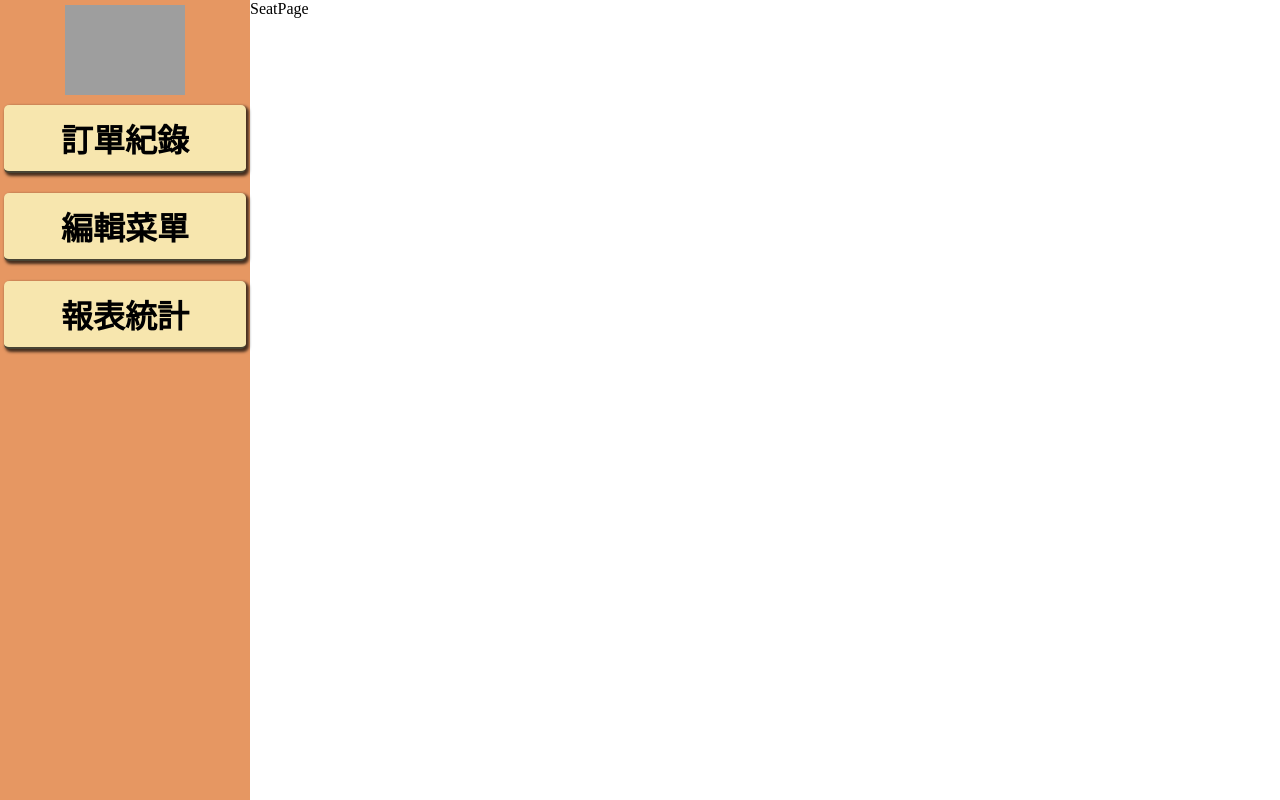
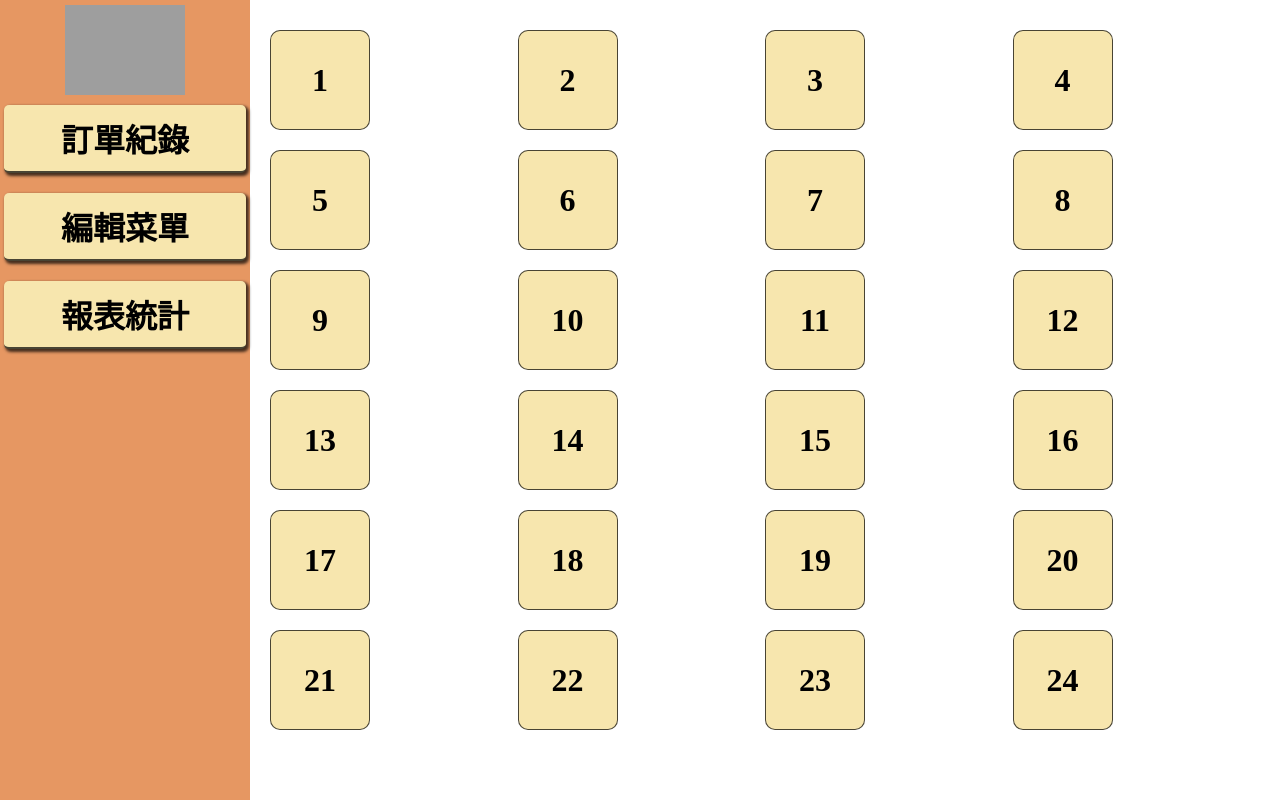
Before and after one commit to Wangt0ny/FANGS_project_table_React, a React (Vite) app: page / in a window 1280 px wide. Built offline with nearby package versions, Linux system fonts and the light colour scheme; grey boxes are pictures that could not be loaded.

Commit message:
新增座位頁面

```diff
--- a/src/App.jsx
+++ b/src/App.jsx
@@ -2,20 +2,25 @@
 import SeatPage from "./components/pages/SeatPage";
 import EditMenuPage from "./components/pages/EditMenuPage";
 import ReportPage from "./components/pages/ReportPage";
+import OrderPage from "./components/pages/OrderPage";
 import Navbar from "./components/Navbar";
 
 
 function APP() {
   return (
     <div className="page-wrapper">
-      <Router>
-        <Navbar />
-        <Routes>
-          <Route path="/" element={<SeatPage />} />
-          <Route path="/edit" element={<EditMenuPage />} />
-          <Route path="/report" element={<ReportPage />} />
-        </Routes>
-      </Router>
+      <Routes>
+        <Route path="/" element={<Navbar />} />
+        <Route path="/edit" element={<Navbar />} />
+        <Route path="/report" element={<Navbar />} />
+        <Route path="/order/:num" element={<></>} />
+      </Routes>
+      <Routes>
+        <Route path="/" element={<SeatPage />} />
+        <Route path="/edit" element={<EditMenuPage />} />
+        <Route path="/report" element={<ReportPage />} />
+        <Route path="/order/:num" element={<OrderPage />} />
+      </Routes>
     </div>
 
   );
--- /dev/null
+++ b/src/assets/seatList.js
@@ -0,0 +1,76 @@
+let seatList = [
+    {
+        num: 1
+    },
+    {
+        num: 2
+    },
+    {
+        num: 3
+    },
+    {
+        num: 4
+    },
+    {
+        num: 5
+    },
+    {
+        num: 6
+    },
+    {
+        num: 7
+    },
+    {
+        num: 8
+    },
+    {
+        num: 9
+    },
+    {
+        num: 10
+    },
+    {
+        num: 11
+    },
+    {
+        num: 12
+    },
+    {
+        num: 13
+    },
+    {
+        num: 14
+    },
+    {
+        num: 15
+    },
+    {
+        num: 16
+    },
+    {
+        num: 17
+    },
+    {
+        num: 18
+    },
+    {
+        num: 19
+    },
+    {
+        num: 20
+    },
+    {
+        num: 21
+    },
+    {
+        num: 22
+    },
+    {
+        num: 23
+    },
+    {
+        num: 24
+    },
+];
+
+export default seatList;
--- /dev/null
+++ b/src/components/SeatItem.jsx
@@ -0,0 +1,35 @@
+import { useEffect, useState } from "react";
+import { Link } from "react-router-dom";
+
+function SeatItem(props) {
+    let { seatNum, Open, setOpen } = props
+    let [openOption, setOpenOption] = useState(false);
+
+    useEffect(() => {
+        if (Open) {
+            setOpenOption(false)
+            setOpen(false)
+        }
+    }, [Open])
+
+    function openSeat(e) {
+        e.stopPropagation();
+        console.log("seat");
+        setOpenOption(!openOption);
+    }
+
+    return (
+        <div className="seat-layout">
+            <div className="seat" onClick={(e) => { openSeat(e) }}>
+                <div className="seat-number">{seatNum}</div>
+                <div className="seat-state"></div>
+            </div>
+            <div className="seat-option-content" style={openOption ? { display: 'block' } : { display: 'none' }}>
+                <Link className="seat-order-btn" to={`/order/${seatNum}`} >點餐/結帳</Link>
+                <a className="seat-qrcode-btn"><img src="" />生成QR code</a>
+            </div>
+        </div>
+    );
+}
+
+export default SeatItem;
--- /dev/null
+++ b/src/components/css/seatPage.css
@@ -0,0 +1,70 @@
+.seat-container {
+    display: flex;
+    flex-wrap: wrap;
+    height: 100vh;
+    flex: 1;
+    padding: 20px 20px 60px 20px;
+}
+
+.seat-layout {
+    /* width: 16.6666666666666667%; */
+    width: 25%;
+    display: flex;
+    align-self: center;
+    justify-content: start;
+    position: relative;
+}
+
+.seat {
+    display: flex;
+    flex-direction: column;
+    align-items: center;
+    justify-content: center;
+    width: 100px;
+    height: 100px;
+    background-color: rgba(247, 230, 174, 1);
+    border-radius: 10px;
+    border: 1px solid rgba(0, 0, 0, .7);
+}
+
+.seat-state>span {
+    font-size: 1.25em;
+    font-weight: 600;
+}
+
+.seat-number {
+    font-size: 2em;
+    font-weight: 600;
+}
+
+.seat-option-content {
+    position: absolute;
+    background-color: rgb(230, 151, 98);
+    top: 0px;
+    left: 100px;
+    border-radius: 10px;
+    padding: 5px 3px;
+    z-index: 99;
+    display: none;
+}
+
+.seat-order-btn {
+    display: block;
+    text-decoration: none;
+    color: black;
+    font-size: 1em;
+    font-weight: 600;
+    padding: 5px;
+    border-bottom: 1px solid black;
+    user-select: none;
+}
+
+.seat-qrcode-btn {
+    display: block;
+    text-decoration: none;
+    color: black;
+    font-size: 1em;
+    font-weight: 600;
+    padding: 5px;
+    user-select: none;
+}
--- a/src/components/pages/EditMenuPage.jsx
+++ b/src/components/pages/EditMenuPage.jsx
@@ -1,6 +1,9 @@
+
 function EditMenuPage() {
     return (
-        <>EditMenuPage</>
+        <>
+            EditMenuPage
+        </>
     );
 }
 
--- /dev/null
+++ b/src/components/pages/OrderPage.jsx
@@ -0,0 +1,10 @@
+import { useParams } from "react-router-dom";
+
+function OrderPage() {
+    let { num } = useParams();
+    return (
+        <>OrderPage{num}</>
+    );
+}
+
+export default OrderPage;
--- a/src/components/pages/ReportPage.jsx
+++ b/src/components/pages/ReportPage.jsx
@@ -1,6 +1,9 @@
+
 function ReportPage() {
     return (
-        <>ReportPage</>
+        <>
+            ReportPage
+        </>
     );
 }
 
--- a/src/components/pages/SeatPage.jsx
+++ b/src/components/pages/SeatPage.jsx
@@ -1,6 +1,31 @@
+import seatList from '../../assets/seatList'
+import SeatItem from '../SeatItem'
+import '../css/seatPage.css'
+import { useState } from "react";
+
 function SeatPage() {
+    let [Open, setOpen] = useState(false);
+
+    function closeOption(e) {
+        setOpen(true)
+        console.log("seat-container")
+    }
+
+    function mapSeat() {
+        return seatList.map(seat => <SeatItem
+            key={seat.num}
+            seatNum={seat.num}
+            Open={Open}
+            setOpen={setOpen} />)
+    }
+
     return (
-        <>SeatPage</>
+        <>
+            <div className="seat-container" onClick={(e) => closeOption(e)}>
+                {mapSeat()}
+            </div>
+        </>
+
     );
 }
 
--- a/src/main.jsx
+++ b/src/main.jsx
@@ -1,10 +1,13 @@
 import React from 'react'
 import ReactDOM from 'react-dom/client'
 import APP from './App'
+import { BrowserRouter as Router } from "react-router-dom";
 import './index.css'
 
 ReactDOM.createRoot(document.getElementById('root')).render(
   <React.StrictMode>
-    <APP />
+    <Router>
+      <APP />
+    </Router>
   </React.StrictMode>,
 )
```
